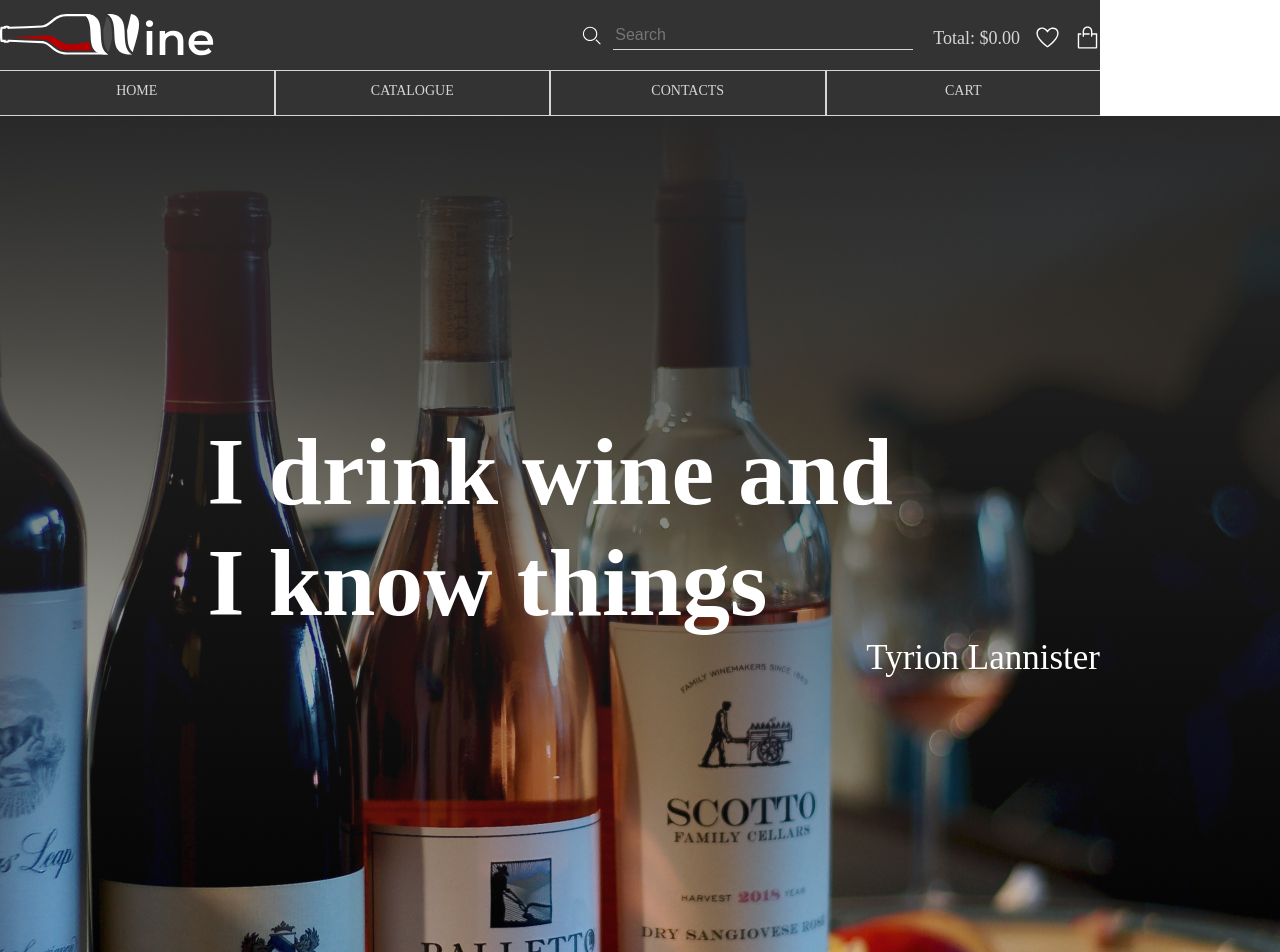
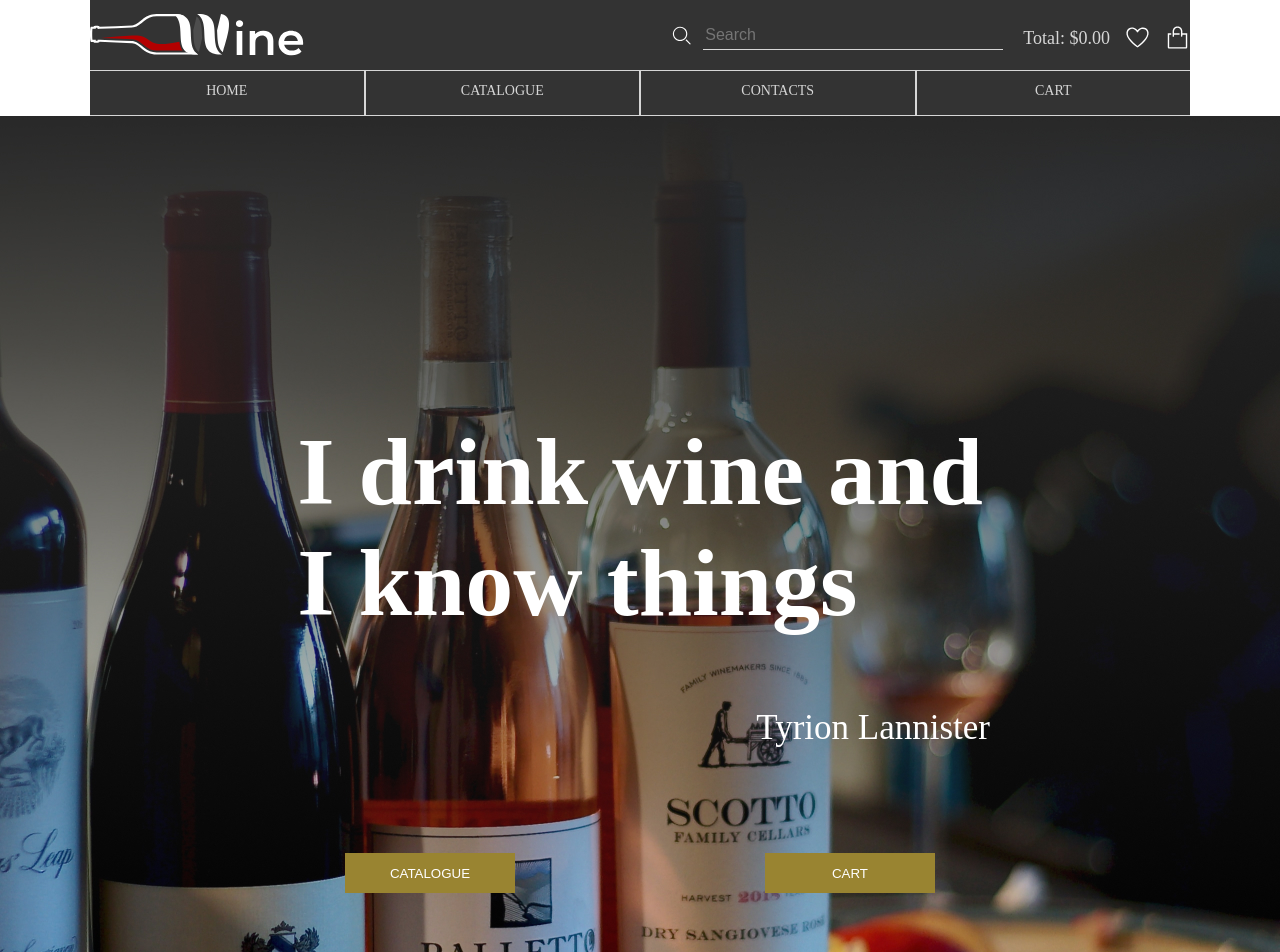
Before and after one commit to mitjasha/online-shop, a React (Create React App) app: page / in a window 1280 px wide. Shown: the top 952 px of the page. Built offline with nearby package versions, Linux system fonts and the light colour scheme.

Commit message:
feat: add and style preview buttons

```diff
--- a/src/pages/MainPage/MainPage.scss
+++ b/src/pages/MainPage/MainPage.scss
@@ -4,6 +4,8 @@
 
 .container {
   max-width: 1100px;
+  width: 100%;
+  margin: auto;
 }
 
 .preview {
@@ -11,6 +13,8 @@
   font-family: "Marcellus";
   color: white;
   font-weight: 400;
+  width: 700px;
+  margin: auto;
 }
 
 .preview__quote {
@@ -26,4 +30,28 @@
   margin: 0;
   font-size: 35px;
   text-align: right;
+  margin-top: 10%;
 }
+
+.preview__buttons {
+  width: 700px;
+  display: flex;
+  gap: 250px;
+  margin-top: 15%;
+  justify-content: center;
+}
+
+.preview__button {
+  width: 170px;
+  height: 40px;
+  border: none;
+  cursor: pointer;
+  background-color: #998431;
+  color: white;
+}
+
+.preview__button:hover {
+  background-color: transparent;
+  border: 1px solid white;
+  transition: 0.3s;
+}
--- a/src/pages/MainPage/MainPage.tsx
+++ b/src/pages/MainPage/MainPage.tsx
@@ -11,6 +11,14 @@ const MainPage: React.FC = () => {
             <br />I know things
           </h2>
           <p className="quote-author">Tyrion Lannister</p>
+          <div className="preview__buttons">
+            <button type="button" className="preview__button">
+              CATALOGUE
+            </button>
+            <button type="button" className="preview__button">
+              CART
+            </button>
+          </div>
         </div>
       </div>
     </main>
```
